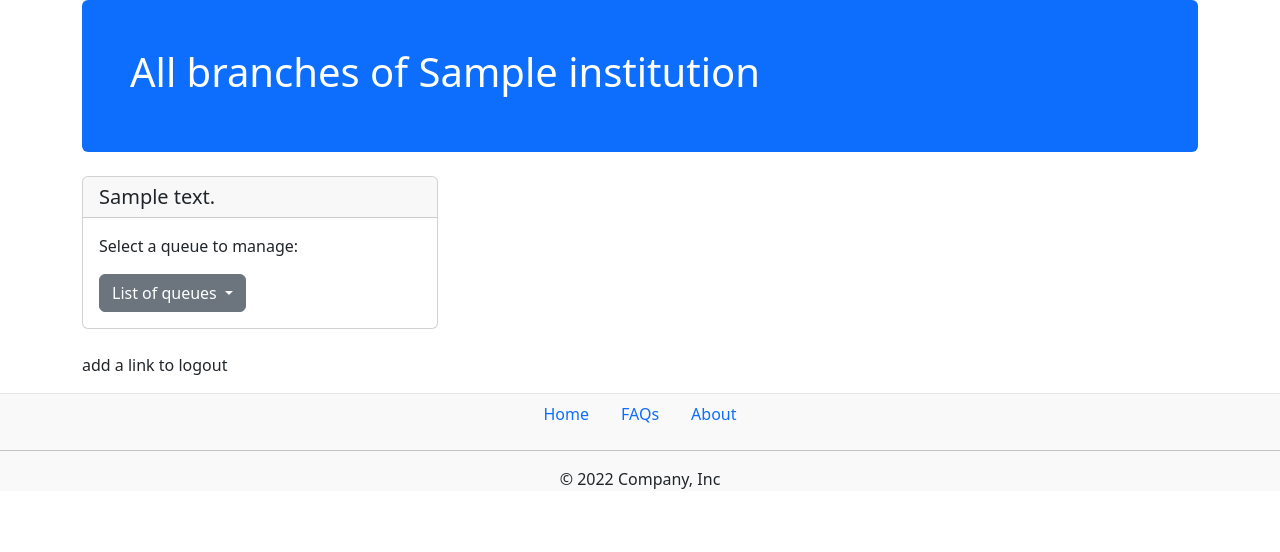
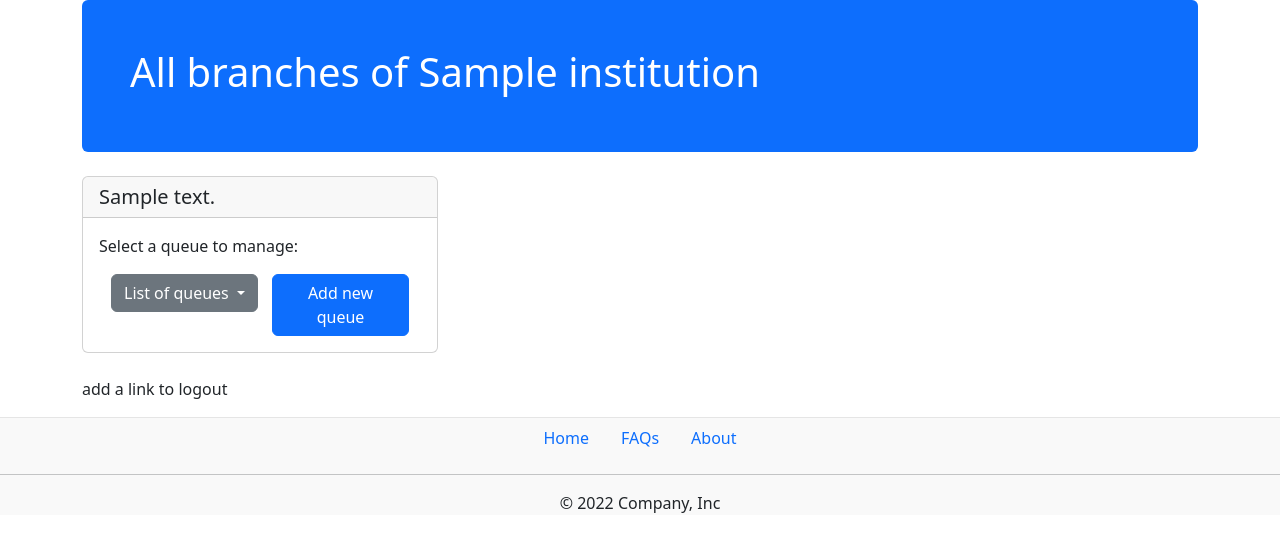
Before and after one commit to Akbermet1/electronic_queue, a Django app: template templates/institution/manage_account.html in a window 1280 px wide. Shown: the part 56-608 px from the top of the page. Run offline with Django 4.2, Linux system fonts and the light colour scheme; the template is opened without the code that fills it: most values are stand-ins (such as "Sample title", 1, 10 or a date in 2020).

Commit message:
added a button to cretate a new queue (no functionality yet)

```diff
--- a/templates/institution/manage_account.html
+++ b/templates/institution/manage_account.html
@@ -17,6 +17,9 @@
         <h5 class="card-header">{{ branch.address }}</h5>
         <div class="card-body">
             <p class="card-text">Select a queue to manage: </p>
+            <div class="container text-center">
+            <div class="row justify-content-between">
+                <div class="col-6">
                     <div class="dropdown">
                         <button class="btn btn-secondary dropdown-toggle" type="button" data-bs-toggle="dropdown" aria-expanded="false">
                             List of queues
@@ -32,6 +35,12 @@
                         </ul>
                     </div>
                 </div>
+                <div class="col-6">
+                    <button type="button" class="btn btn-primary">Add new queue</button>
+                </div>
+            </div>
+        </div>
+        </div>
     </div>
     </div>
 {% empty %}
```
Lines whose indentation alone changed are shown as unchanged.
